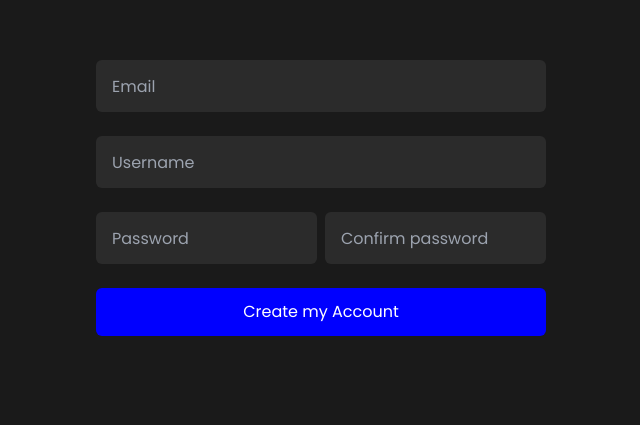
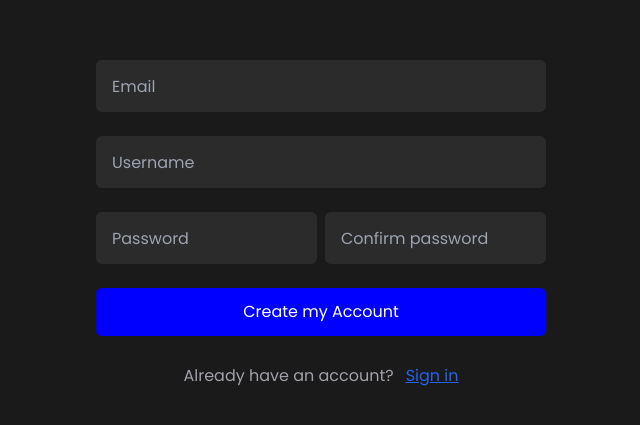
Before and after one commit to berggren1997/chatapp-react, a React (Vite) app: page /register in a window 1280 px wide. Shown: the part 165-590 px from the top of the page, without its empty margins (319-959 px from the left). Built offline with nearby package versions, Linux system fonts and the light colour scheme.

Commit message:
already created account/dont have an account navigation

```diff
--- a/src/components/forms/LoginForm.tsx
+++ b/src/components/forms/LoginForm.tsx
@@ -1,5 +1,6 @@
 import { useForm } from "react-hook-form";
 import { LoginType } from "../../types/auth/authTypes";
+import { Link } from "react-router-dom";
 const LoginForm = () => {
   const {
     register,
@@ -45,7 +46,7 @@ const LoginForm = () => {
         />
       </div>
 
-      <div className="w-full h-[52px]">
+      <div className="w-full">
         <button
           type="submit"
           className="bg-[#0000FF] hover:bg-[#1414ff] w-full rounded-md p-3"
@@ -53,6 +54,12 @@ const LoginForm = () => {
           Login
         </button>
       </div>
+      <div className="flex gap-3">
+        <span className="text-zinc-400">Don't have an account?</span>
+        <Link className="underline text-blue-600" to="/register">
+          Register
+        </Link>
+      </div>
     </form>
   );
 };
--- a/src/components/forms/RegisterForm.tsx
+++ b/src/components/forms/RegisterForm.tsx
@@ -1,5 +1,6 @@
 import { useForm } from "react-hook-form";
 import { RegisterType } from "../../types/auth/authTypes";
+import { Link } from "react-router-dom";
 
 const RegisterForm = () => {
   const {
@@ -95,6 +96,12 @@ const RegisterForm = () => {
           Create my Account
         </button>
       </div>
+      <div className="flex gap-3">
+        <span className="text-zinc-400">Already have an account?</span>
+        <Link className="underline text-blue-600" to="/login">
+          Sign in
+        </Link>
+      </div>
     </form>
   );
 };
```
